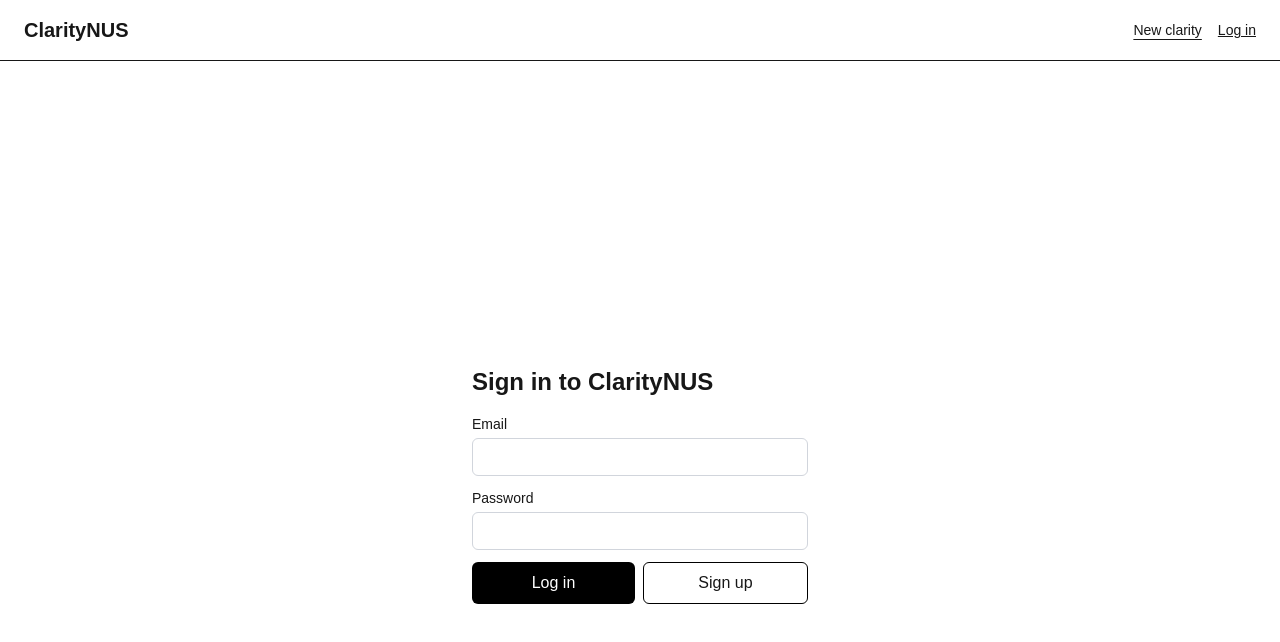
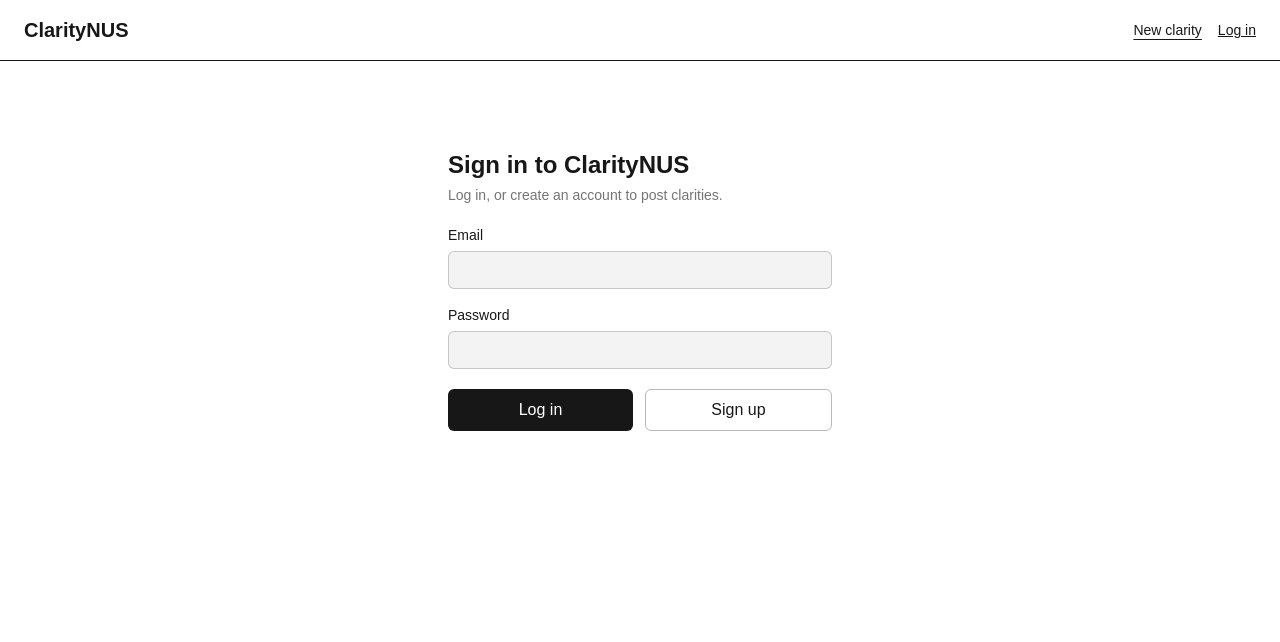
Before and after one commit to silvermango9927/clarity-nus, a Next.js app: page /login in a window 1280 px wide. Shown: the top 642 px of the page. Built offline with nearby package versions, Linux system fonts and the light colour scheme; no server answers.

Commit message:
Style login page to match theme

```diff
--- a/app/login/page.tsx
+++ b/app/login/page.tsx
@@ -8,52 +8,57 @@ export default async function LoginPage({
   const { error } = await searchParams
 
   return (
-    <main className="mx-auto flex min-h-screen max-w-sm flex-col justify-center gap-4 px-6">
-      <h1 className="text-2xl font-semibold">Sign in to ClarityNUS</h1>
+    <div className="mx-auto flex max-w-sm flex-col gap-5 py-16">
+      <div>
+        <h1 className="text-2xl font-semibold">Sign in to ClarityNUS</h1>
+        <p className="mt-1 text-sm text-foreground/60">
+          Log in, or create an account to post clarities.
+        </p>
+      </div>
 
       {error && (
-        <p className="rounded-md bg-red-50 px-3 py-2 text-sm text-red-700">
+        <p className="rounded-md border border-red-500/30 bg-red-500/10 px-3 py-2 text-sm text-red-600 dark:text-red-400">
           {error}
         </p>
       )}
 
-      <form className="flex flex-col gap-3">
-        <label className="flex flex-col gap-1 text-sm">
+      <form className="flex flex-col gap-4">
+        <label className="flex flex-col gap-1.5 text-sm">
           Email
           <input
             name="email"
             type="email"
             required
-            className="rounded-md border border-gray-300 px-3 py-2"
+            className="rounded-md border border-foreground/20 bg-foreground/5 px-3 py-2 text-foreground outline-none focus:border-foreground/50"
           />
         </label>
 
-        <label className="flex flex-col gap-1 text-sm">
+        <label className="flex flex-col gap-1.5 text-sm">
           Password
           <input
             name="password"
             type="password"
             required
             minLength={6}
-            className="rounded-md border border-gray-300 px-3 py-2"
+            className="rounded-md border border-foreground/20 bg-foreground/5 px-3 py-2 text-foreground outline-none focus:border-foreground/50"
           />
         </label>
 
-        <div className="flex gap-2">
+        <div className="mt-1 flex gap-3">
           <button
             formAction={login}
-            className="flex-1 rounded-md bg-black px-4 py-2 text-white"
+            className="flex-1 rounded-md bg-foreground px-4 py-2 font-medium text-background transition-opacity hover:opacity-90"
           >
             Log in
           </button>
           <button
             formAction={signup}
-            className="flex-1 rounded-md border border-black px-4 py-2"
+            className="flex-1 rounded-md border border-foreground/30 px-4 py-2 font-medium text-foreground transition-colors hover:bg-foreground/5"
           >
             Sign up
           </button>
         </div>
       </form>
-    </main>
+    </div>
   )
 }
```
